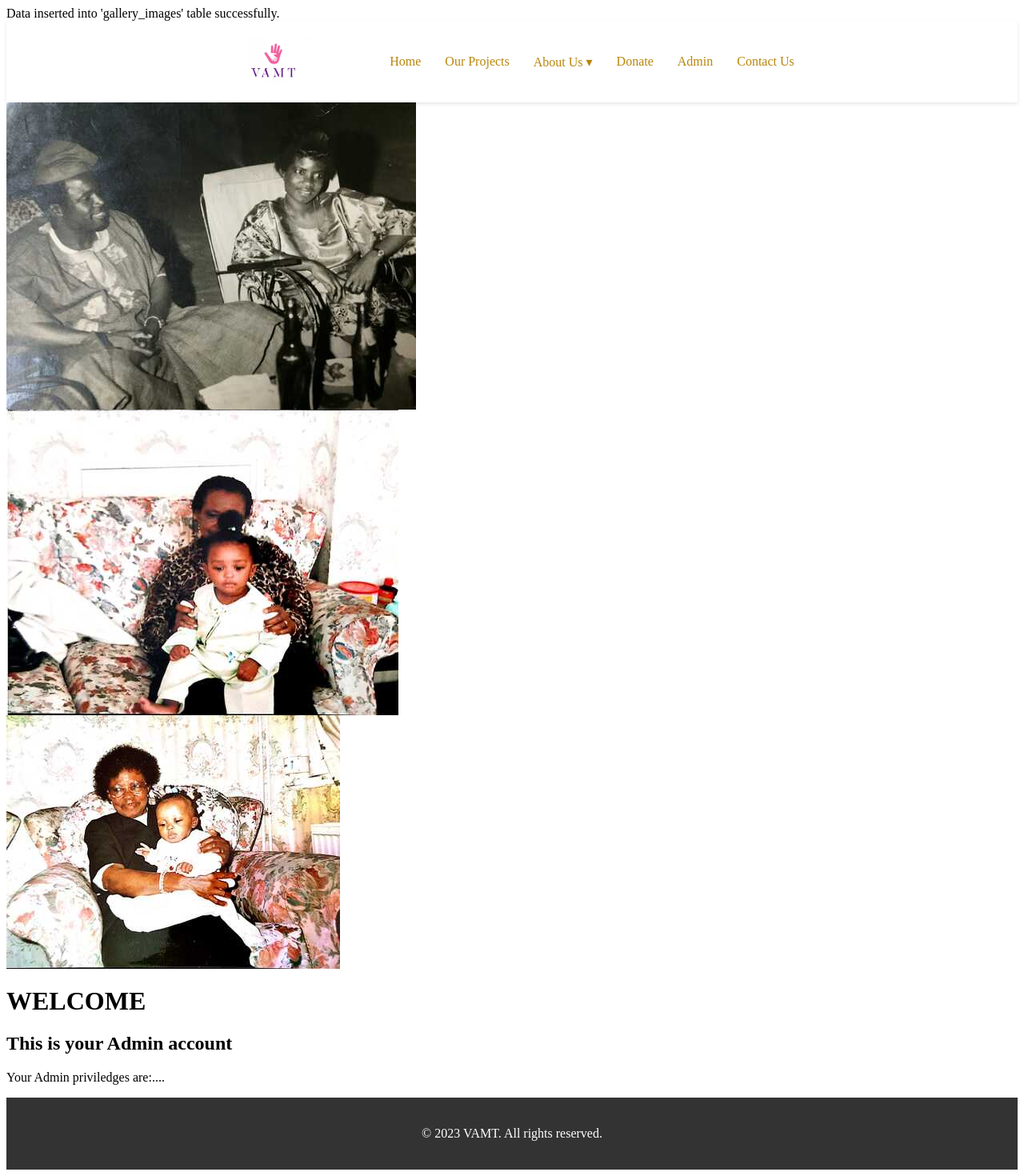
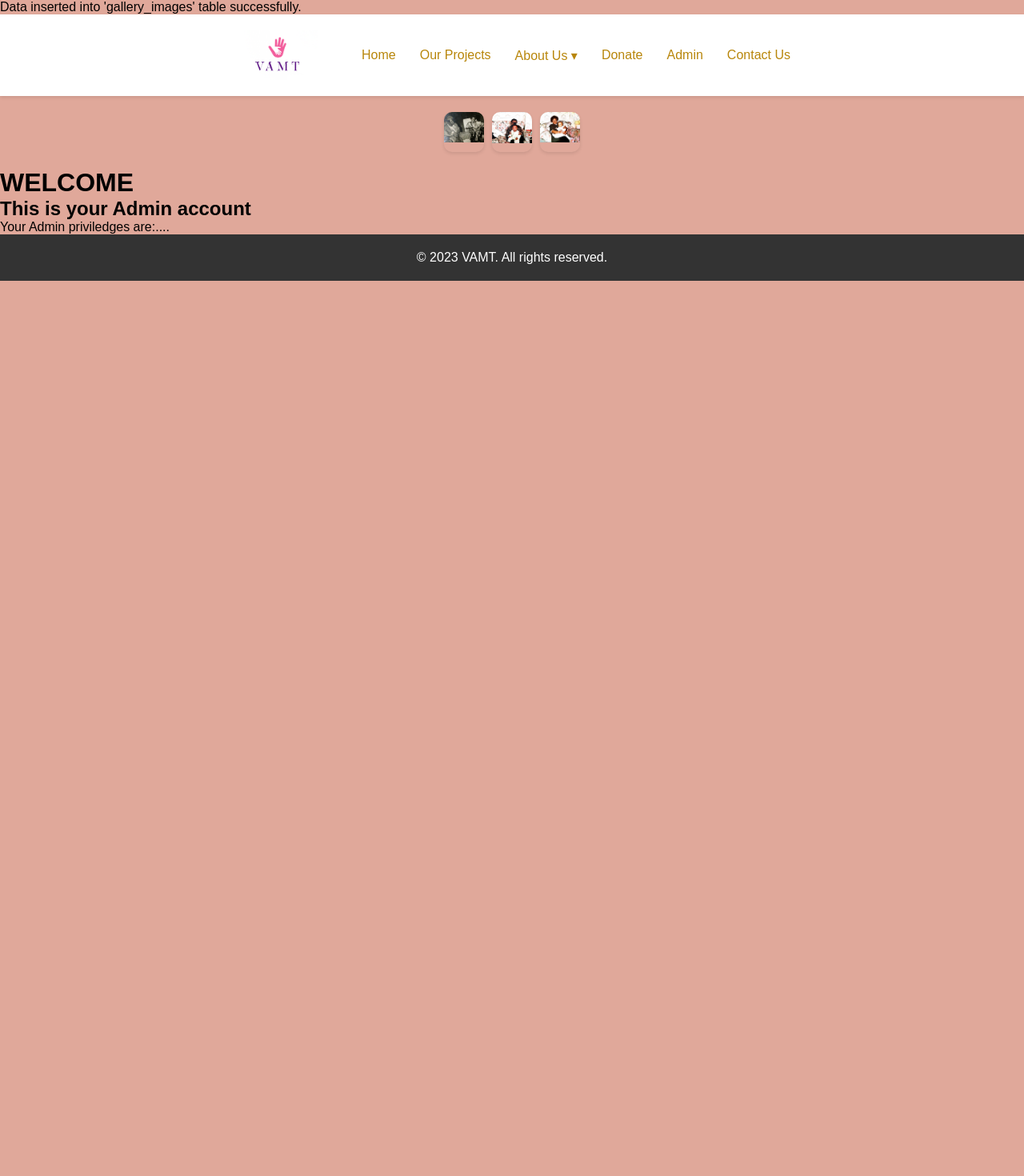
Before and after one commit to Iyimiide/VAMT, a PHP site: page /gallery.php in a window 1280 px wide. Shown: the whole page at 80% size. After the commit the page ends 351 px from the top, so only its background shows below. Run offline with PHP 8.4, Linux system fonts and the light colour scheme; data that the repository does not hold is empty.

Commit message:
Update gallery.php

```diff
--- a/gallery.php
+++ b/gallery.php
@@ -40,6 +40,25 @@ $result = $conn->query($sql_select_gallery_images);
             height: auto; /* Automatically adjust the height while maintaining aspect ratio */
             margin-right: 20px; /* Add spacing between logo and navigation items */
         }
+/* Reset some default styling */
+        body, h1, h2, p, ul, li {
+            margin: 0;
+            padding: 0;
+        }
+
+        /* Basic styling */
+        body {
+            font-family: Arial, sans-serif;
+            background-color: #f0f0f0;
+            animation: colorChange 10s infinite alternate;
+        }
+
+        @keyframes colorChange {
+            0% { background-color: #f4e7d2; } /* Warm beige */
+            50% { background-color: #c85a54; } /* Wine red */
+            100% { background-color: #f4e7d2; } /* Back to warm beige */
+        }
+
 header {
     background-color: white; /* Change the background color to white */
     color: darkgoldenrod; /* Change the font color to dark gold */
@@ -117,6 +136,69 @@ ul.dropdown-menu a:hover {
 
         .redirect-link a:hover {
             background-color: #ff3366;
+        }
+        /* Center the slideshow */
+        .slideshow-container {
+            max-width: 100%;
+            margin: auto;
+            text-align: center;
+        }
+
+        /* Minimize the images in the gallery and display them as icons side by side */
+        .gallery {
+            display: flex;
+            flex-wrap: wrap;
+            gap: 10px;
+            justify-content: center;
+            padding: 20px;
+        }
+
+        .image-container {
+            position: relative;
+            overflow: hidden;
+            width: 50px; /* Adjust the size as needed */
+            height: 50px; /* Adjust the size as needed */
+            border-radius: 10px;
+            box-shadow: 0 2px 4px rgba(0, 0, 0, 0.1);
+            cursor: pointer;
+            transition: transform 0.3s ease-in-out;
+        }
+
+        .image-container img {
+            max-width: 100%;
+            height: auto;
+            display: block;
+            transition: transform 0.3s ease-in-out;
+        }
+
+        .image-container:hover {
+            transform: scale(1.1); /* Enlarge the icon on hover */
+        }
+
+        .image-overlay {
+            position: absolute;
+            top: 0;
+            left: 0;
+            width: 100%;
+            height: 100%;
+            background-color: rgba(0, 0, 0, 0.5);
+            display: flex;
+            align-items: center;
+            justify-content: center;
+            opacity: 0;
+            transition: opacity 0.3s;
+        }
+
+        .image-container:hover .image-overlay {
+            opacity: 1;
+        }
+
+        .image-overlay h2 {
+            color: white;
+            font-size: 24px;
+            text-align: center;
+            margin: 0;
+            padding: 10px;
         }
          /* Footer styles */
         footer {
```
